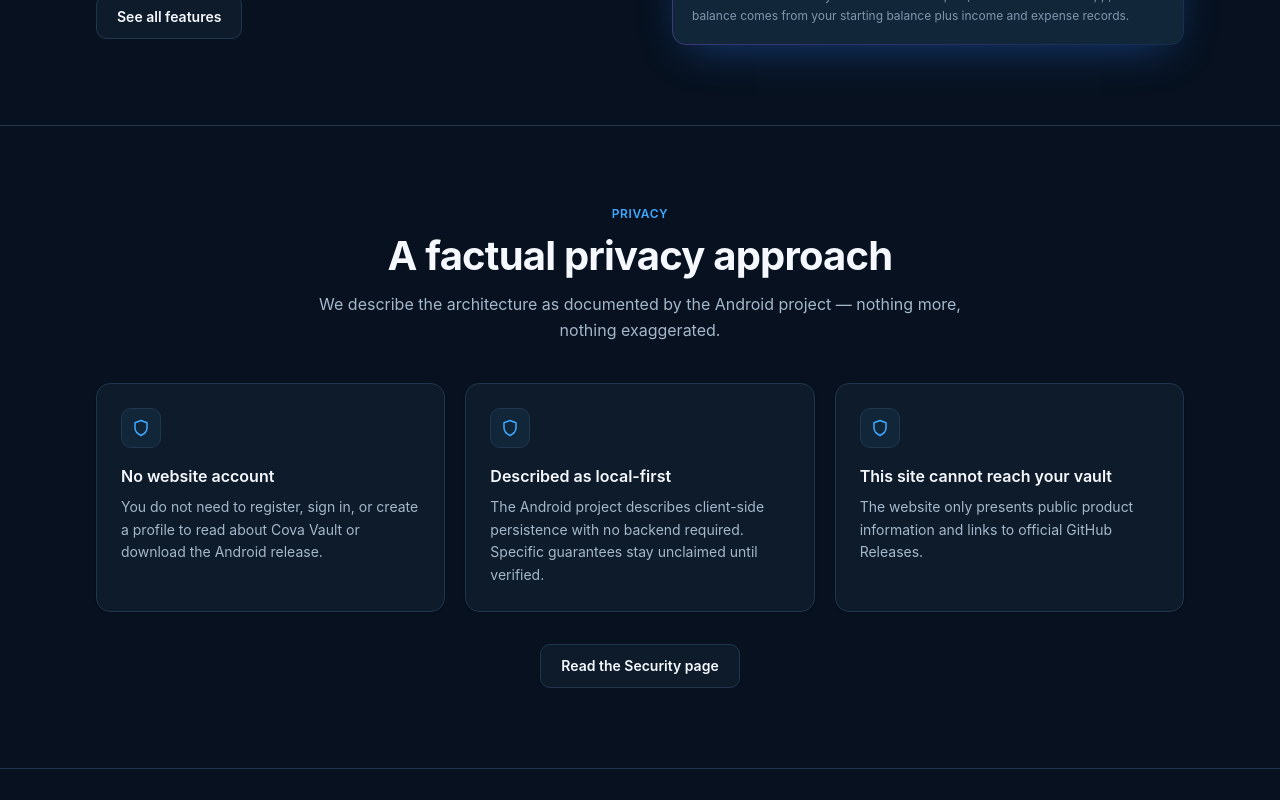
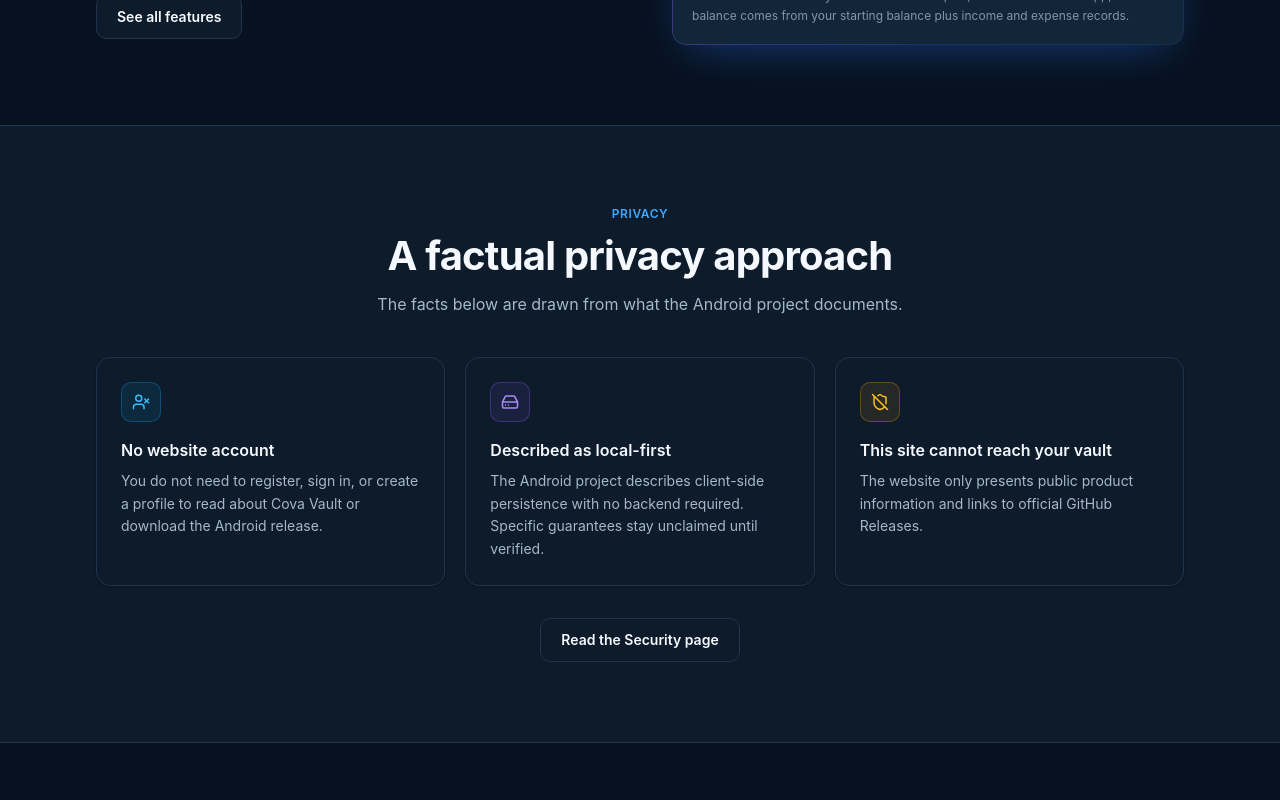
Before and after one commit to Shimizu019/cova-vault-website, a React (Vite) app: page / in a window 1280 px wide. Shown: the part 2560-3360 px from the top of the page. Built offline with nearby package versions, Linux system fonts and the light colour scheme.

Commit message:
feat(privacy): replace hand-drawn shield with themed icons

```diff
--- a/src/components/sections/PrivacySection.tsx
+++ b/src/components/sections/PrivacySection.tsx
@@ -1,42 +1,47 @@
 import Container from '../common/Container';
 import SectionHeading from '../common/SectionHeading';
 import Button from '../buttons/Button';
+import { HardDrive, ShieldOff, UserX } from 'lucide-react';
 
 const points = [
   {
     title: 'No website account',
     body: 'You do not need to register, sign in, or create a profile to read about Cova Vault or download the Android release.',
+    icon: UserX,
+    tint: 'text-sky-400 light:text-sky-600 bg-sky-500/10 ring-1 ring-inset ring-sky-500/30',
   },
   {
     title: 'Described as local-first',
     body: 'The Android project describes client-side persistence with no backend required. Specific guarantees stay unclaimed until verified.',
+    icon: HardDrive,
+    tint: 'text-violet-400 light:text-violet-600 bg-violet-500/10 ring-1 ring-inset ring-violet-500/30',
   },
   {
     title: 'This site cannot reach your vault',
     body: 'The website only presents public product information and links to official GitHub Releases.',
+    icon: ShieldOff,
+    tint: 'text-amber-400 light:text-amber-600 bg-amber-500/10 ring-1 ring-inset ring-amber-500/30',
   },
 ];
 
 function PrivacySection() {
   return (
-    <section className="border-b border-cova-border py-16 lg:py-20">
+    <section className="border-b border-cova-border bg-cova-surface py-16 lg:py-20">
       <Container>
         <SectionHeading
           eyebrow="Privacy"
           title="A factual privacy approach"
-          subtitle="We describe the architecture as documented by the Android project — nothing more, nothing exaggerated."
+          subtitle="The facts below are drawn from what the Android project documents."
         />
         <div className="mt-10 grid gap-5 md:grid-cols-3">
           {points.map((point) => (
             <article key={point.title} className="rounded-card border border-cova-border bg-cova-surface p-6 shadow-card">
-              <div
-                className="flex h-10 w-10 items-center justify-center rounded-btn border border-cova-border bg-cova-elevated"
+              <span
+                className={`flex h-10 w-10 items-center justify-center rounded-btn ${point.tint}`}
                 aria-hidden="true"
               >
-                <svg width="18" height="18" viewBox="0 0 24 24" fill="none" stroke="var(--cova-accent)" strokeWidth="2" strokeLinecap="round" strokeLinejoin="round">
-                  <path d="M12 22s8-4 8-10V5l-8-3-8 3v7c0 6 8 10 8 10Z" />
-                </svg>
-              </div>
+                <point.icon className="h-[18px] w-[18px]" />
+              </span>
               <h3 className="mt-4 text-base font-semibold text-cova-text">{point.title}</h3>
               <p className="mt-2 text-sm leading-relaxed text-cova-muted">{point.body}</p>
             </article>
```
